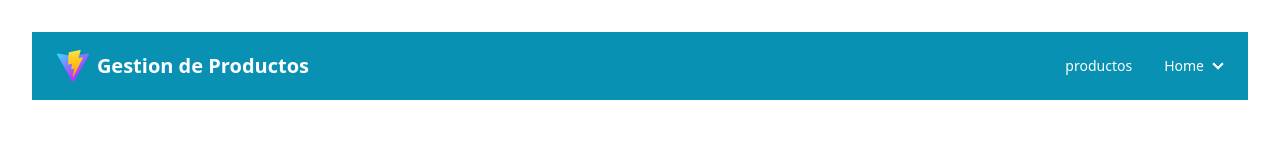
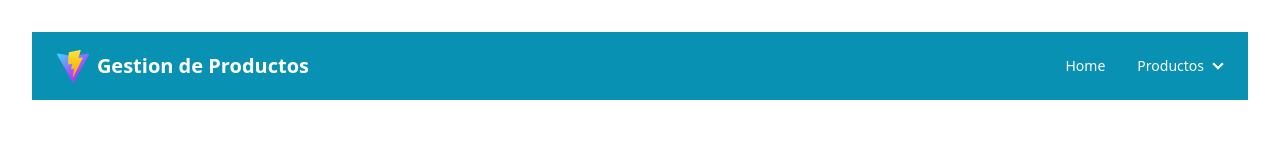
Before and after one commit to wilmerzel19/gestion-productos-app, a React (Vite) app: page / in a window 1280 px wide. Shown: the top 160 px of the page. Built offline with nearby package versions, Linux system fonts and the light colour scheme.

Commit message:
first commit

```diff
--- a/src/components/layoust/Header.tsx
+++ b/src/components/layoust/Header.tsx
@@ -12,11 +12,11 @@ export default function Header({}: Props) {
   </div>
   <div className="flex-none">
     <ul className="menu menu-horizontal  px-1 text-white">
-      <li><a>productos</a></li>
+      <li><a>Home</a></li>
       <li>
         <details>
           <summary>
-            Home
+            Productos
           </summary>
           <ul className="p-2 bg-slate-600 text-blue-900  ">
             <li><a>account</a></li>
```
